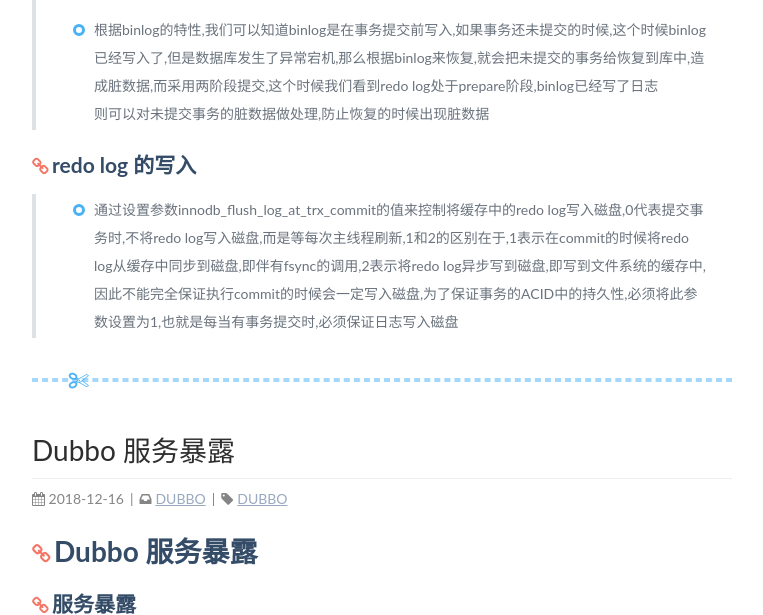
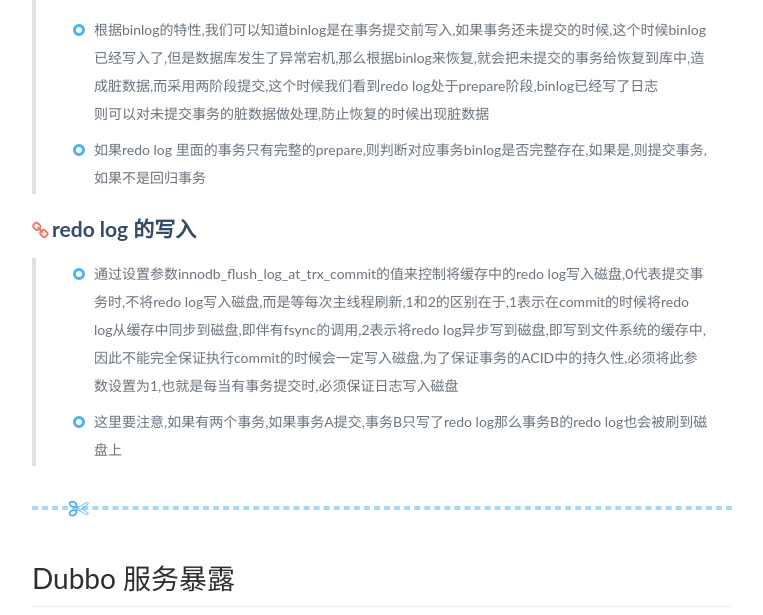
Before and after one commit to Leishunyu/leishunyu.github.io, a plain HTML site: page index.html in a window 1280 px wide. Shown: the part 2402-3017 px from the top of the page, without its empty margins (258-1021 px from the left). Drawn offline with Linux system fonts and the light colour scheme; some packages are replaced by stand-ins of ours; a script that the page names is missing.

Commit message:
Site updated: 2019-01-05 10:49:15

```diff
--- a/index.html
+++ b/index.html
@@ -24,11 +24,13 @@
 <ul>
 <li>为了保证恢复数据时的状态准确性,维护逻辑一致性,采用两阶段提交,例如一次更新数据,如图<br><img src="/img/两阶段提交.jpg" alt=""></li>
 <li>根据binlog的特性,我们可以知道binlog是在事务提交前写入,如果事务还未提交的时候,这个时候binlog已经写入了,但是数据库发生了异常宕机,那么根据binlog来恢复,就会把未提交的事务给恢复到库中,造成脏数据,而采用两阶段提交,这个时候我们看到redo log处于prepare阶段,binlog已经写了日志<br>则可以对未提交事务的脏数据做处理,防止恢复的时候出现脏数据</li>
+<li>如果redo log 里面的事务只有完整的prepare,则判断对应事务binlog是否完整存在,如果是,则提交事务,如果不是回归事务</li>
 </ul>
 </blockquote>
 <h2 id="redo-log-的写入"><a href="#redo-log-的写入" class="headerlink" title="redo log 的写入"></a>redo log 的写入</h2><blockquote>
 <ul>
 <li>通过设置参数innodb_flush_log_at_trx_commit的值来控制将缓存中的redo log写入磁盘,0代表提交事务时,不将redo log写入磁盘,而是等每次主线程刷新,1和2的区别在于,1表示在commit的时候将redo log从缓存中同步到磁盘,即伴有fsync的调用,2表示将redo log异步写到磁盘,即写到文件系统的缓存中,因此不能完全保证执行commit的时候会一定写入磁盘,为了保证事务的ACID中的持久性,必须将此参数设置为1,也就是每当有事务提交时,必须保证日志写入磁盘</li>
+<li>这里要注意,如果有两个事务,如果事务A提交,事务B只写了redo log那么事务B的redo log也会被刷到磁盘上</li>
 </ul>
 </blockquote>
 </div><hr></div><div class="recent-post-item article-container"><a class="article-title" href="/2018/12/16/2018-12-16-Dubbo 服务暴露/">Dubbo 服务暴露</a><time class="post-meta__date"><i class="fa fa-calendar" aria-hidden="true"></i> 2018-12-16</time><span class="article-meta"><span class="article-meta__separator">|</span><i class="fa fa-inbox article-meta__icon" aria-hidden="true"></i><a class="article-meta__categories" href="/categories/DUBBO/">DUBBO</a></span><span class="article-meta tags"><span class="article-meta__separator">|</span><i class="fa fa-tag article-meta__icon" aria-hidden="true"></i><a class="article-meta__tags" href="/tags/DUBBO/">DUBBO</a></span><div class="content"><h1 id="Dubbo-服务暴露"><a href="#Dubbo-服务暴露" class="headerlink" title="Dubbo 服务暴露"></a>Dubbo 服务暴露</h1><h2 id="服务暴露"><a href="#服务暴露" class="headerlink" title="服务暴露"></a>服务暴露</h2><blockquote>
```
Also changed, not shown: 2019/01/02/2019-01-02-mysql redo log/index.html (+2 -0 lines).
